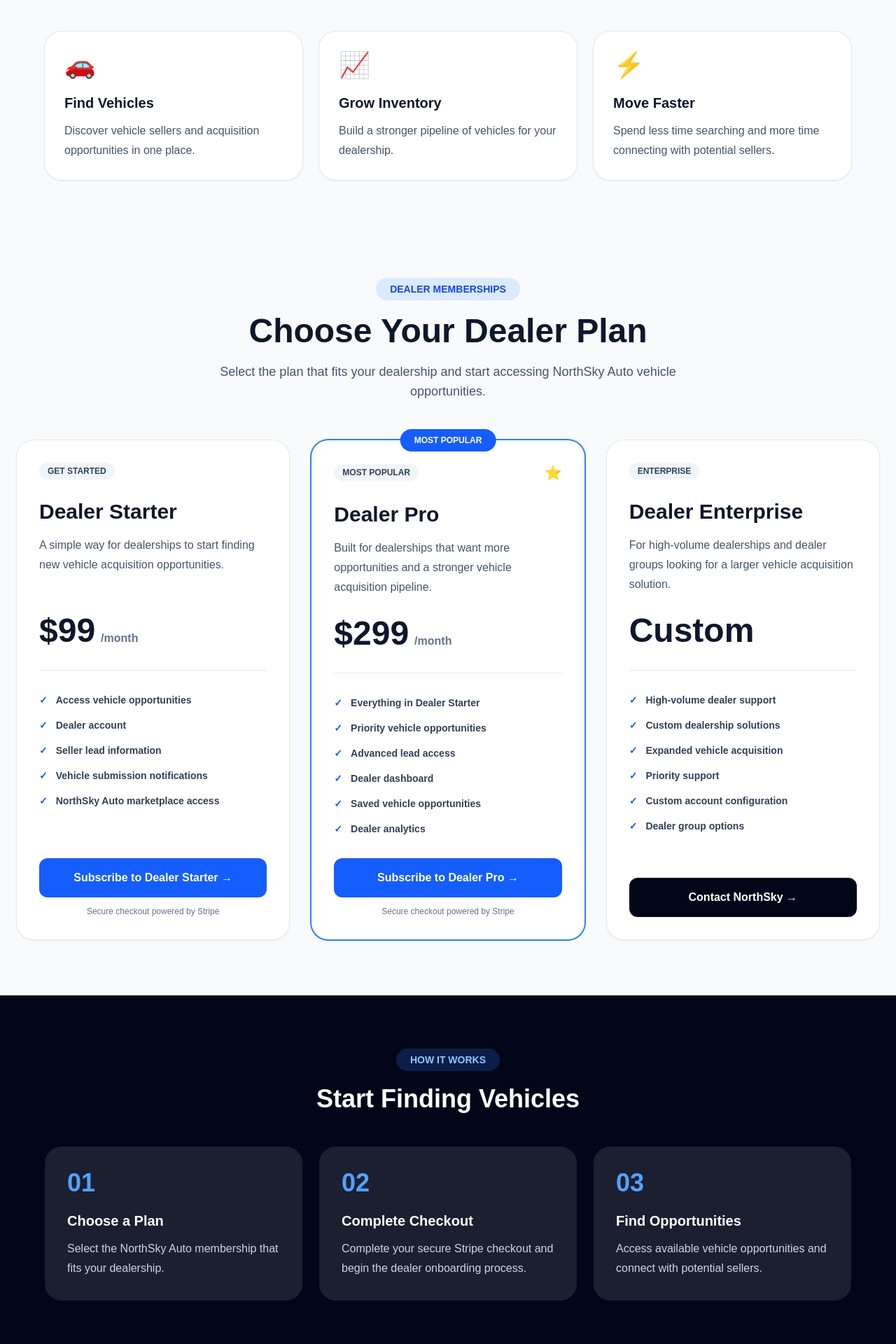
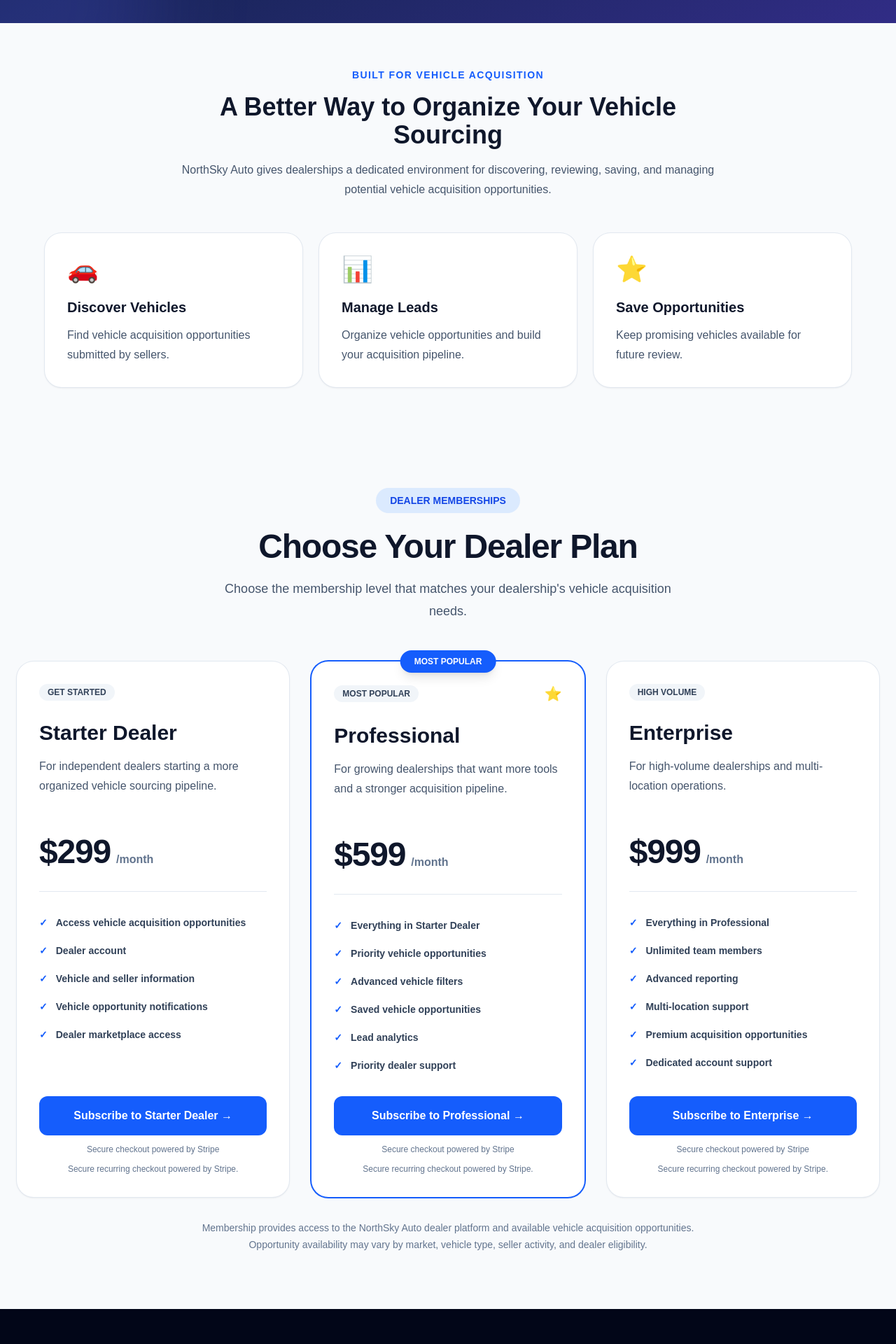
Before and after one commit to Goldylox752/NorthSky-Auto, a Next.js app: page /buyers in a window 1280 px wide. Shown: the part 680-2600 px from the top of the page at 70% size. Built offline with nearby package versions, Linux system fonts and the light colour scheme.

Commit message:
Update page.jsx

```diff
--- a/app/buyers/page.jsx
+++ b/app/buyers/page.jsx
@@ -1,160 +1,205 @@
 import Link from "next/link";
 import DealerCheckoutButton from "@/components/DealerCheckoutButton";
 export const metadata = {
-  title: "Dealer Plans | NorthSky Auto",
+  title: "Dealer Memberships | NorthSky Auto",
   description:
-    "Choose a NorthSky Auto dealer plan and get access to vehicle acquisition opportunities from sellers across Canada.",
+    "Choose a NorthSky Auto dealer membership and access vehicle acquisition opportunities from sellers across Canada.",
 };
 const plans = [
   {
-    name: "Dealer Starter",
+    name: "Starter Dealer",
     plan: "starter",
-    price: "$99",
+    price: "$299",
     period: "/month",
     description:
-      "A simple way for dealerships to start finding new vehicle acquisition opportunities.",
+      "For independent dealers starting a more organized vehicle sourcing pipeline.",
     badge: "GET STARTED",
     features: [
-      "Access vehicle opportunities",
+      "Access vehicle acquisition opportunities",
       "Dealer account",
-      "Seller lead information",
-      "Vehicle submission notifications",
-      "NorthSky Auto marketplace access",
+      "Vehicle and seller information",
+      "Vehicle opportunity notifications",
+      "Dealer marketplace access",
     ],
   },
   {
-    name: "Dealer Pro",
+    name: "Professional",
     plan: "professional",
-    price: "$299",
+    price: "$599",
     period: "/month",
     description:
-      "Built for dealerships that want more opportunities and a stronger vehicle acquisition pipeline.",
+      "For growing dealerships that want more tools and a stronger acquisition pipeline.",
     badge: "MOST POPULAR",
     popular: true,
     features: [
-      "Everything in Dealer Starter",
+      "Everything in Starter Dealer",
       "Priority vehicle opportunities",
-      "Advanced lead access",
-      "Dealer dashboard",
+      "Advanced vehicle filters",
       "Saved vehicle opportunities",
-      "Dealer analytics",
+      "Lead analytics",
+      "Priority dealer support",
     ],
   },
   {
-    name: "Dealer Enterprise",
+    name: "Enterprise",
     plan: "enterprise",
-    price: "Custom",
-    period: "",
+    price: "$999",
+    period: "/month",
     description:
-      "For high-volume dealerships and dealer groups looking for a larger vehicle acquisition solution.",
-    badge: "ENTERPRISE",
+      "For high-volume dealerships and multi-location operations.",
+    badge: "HIGH VOLUME",
     features: [
-      "High-volume dealer support",
-      "Custom dealership solutions",
-      "Expanded vehicle acquisition",
-      "Priority support",
-      "Custom account configuration",
-      "Dealer group options",
+      "Everything in Professional",
+      "Unlimited team members",
+      "Advanced reporting",
+      "Multi-location support",
+      "Premium acquisition opportunities",
+      "Dedicated account support",
     ],
+  },
+];
+const benefits = [
+  {
+    icon: "🚗",
+    title: "Discover Vehicles",
+    text: "Find vehicle acquisition opportunities submitted by sellers.",
+  },
+  {
+    icon: "📊",
+    title: "Manage Leads",
+    text: "Organize vehicle opportunities and build your acquisition pipeline.",
+  },
+  {
+    icon: "⭐",
+    title: "Save Opportunities",
+    text: "Keep promising vehicles available for future review.",
+  },
+];
+const steps = [
+  {
+    number: "01",
+    title: "Choose Your Plan",
+    text: "Select the dealer membership that fits your dealership.",
+  },
+  {
+    number: "02",
+    title: "Complete Checkout",
+    text: "Subscribe securely through Stripe and begin the dealer onboarding process.",
+  },
+  {
+    number: "03",
+    title: "Dealer Access",
+    text: "Access your dealer environment and available vehicle opportunities.",
+  },
+  {
+    number: "04",
+    title: "Build Your Pipeline",
+    text: "Review opportunities and identify vehicles that may fit your inventory needs.",
   },
 ];
 export default function BuyersPage() {
   return (
     <main className="min-h-screen bg-slate-50 text-slate-900">
       {/* HERO */}
-      <section className="bg-gradient-to-br from-slate-950 via-blue-950 to-indigo-800 px-6 py-24 text-white">
-        <div className="mx-auto max-w-6xl text-center">
-          <span className="inline-flex rounded-full bg-blue-500/20 px-5 py-2 text-sm font-black text-blue-300">
-            NORTHSKY AUTO DEALER NETWORK
+      <section className="relative overflow-hidden bg-gradient-to-br from-slate-950 via-blue-950 to-indigo-900 px-6 py-24 text-white">
+        <div className="absolute -right-40 -top-40 h-96 w-96 rounded-full bg-blue-500/20 blur-3xl" />
+        <div className="absolute -bottom-40 -left-40 h-96 w-96 rounded-full bg-indigo-500/20 blur-3xl" />
+        <div className="relative mx-auto max-w-6xl text-center">
+          <span className="inline-flex rounded-full bg-blue-500/20 px-5 py-2 text-sm font-black tracking-wide text-blue-300 ring-1 ring-blue-400/20">
+            NORTHSKY AUTO FOR DEALERS
           </span>
-          <h1 className="mx-auto mt-7 max-w-4xl text-5xl font-black leading-tight md:text-6xl">
-            Find More Vehicles.
+          <h1 className="mx-auto mt-7 max-w-4xl text-5xl font-black leading-tight tracking-tight md:text-6xl">
+            Find Vehicles.
             <span className="block text-blue-400">
-              Grow Your Dealership.
+              Build Your Inventory Pipeline.
             </span>
           </h1>
           <p className="mx-auto mt-6 max-w-3xl text-lg leading-8 text-slate-300 md:text-xl">
-            Join NorthSky Auto and discover vehicle acquisition
-            opportunities from sellers looking to sell cars, trucks,
-            SUVs, and commercial vehicles across Canada.
+            NorthSky Auto helps dealerships discover vehicle acquisition
+            opportunities submitted by sellers across Canada.
           </p>
           <div className="mt-9 flex flex-wrap justify-center gap-4">
             <a
               href="#plans"
-              className="rounded-xl bg-blue-500 px-8 py-4 font-black text-white transition hover:bg-blue-600"
+              className="rounded-xl bg-blue-600 px-8 py-4 font-black text-white shadow-lg transition hover:bg-blue-500"
             >
               View Dealer Plans →
             </a>
             <Link
               href="/dealer"
-              className="rounded-xl border border-white/30 px-8 py-4 font-black text-white transition hover:bg-white/10"
+              className="rounded-xl border border-white/20 bg-white/5 px-8 py-4 font-black text-white transition hover:bg-white hover:text-slate-950"
             >
-              Dealer Login
+              Dealer Portal
             </Link>
+          </div>
+          <div className="mt-8 flex flex-wrap justify-center gap-x-6 gap-y-3 text-sm text-slate-300">
+            <span>✓ Canadian-focused marketplace</span>
+            <span>✓ Monthly memberships</span>
+            <span>✓ Secure Stripe checkout</span>
           </div>
         </div>
       </section>
       {/* VALUE PROPOSITION */}
       <section className="px-6 py-16">
-        <div className="mx-auto grid max-w-6xl gap-6 md:grid-cols-3">
-          <div className="rounded-3xl bg-white p-7 shadow-sm ring-1 ring-slate-200">
-            <div className="text-4xl">🚗</div>
-            <h2 className="mt-5 text-xl font-black">
-              Find Vehicles
+        <div className="mx-auto max-w-6xl">
+          <div className="mx-auto max-w-3xl text-center">
+            <p className="text-sm font-black uppercase tracking-widest text-blue-600">
+              Built For Vehicle Acquisition
+            </p>
+            <h2 className="mt-4 text-3xl font-black md:text-4xl">
+              A Better Way to Organize Your Vehicle Sourcing
             </h2>
-            <p className="mt-3 leading-7 text-slate-600">
-              Discover vehicle sellers and acquisition opportunities
-              in one place.
+            <p className="mt-4 leading-7 text-slate-600">
+              NorthSky Auto gives dealerships a dedicated environment
+              for discovering, reviewing, saving, and managing potential
+              vehicle acquisition opportunities.
             </p>
           </div>
-          <div className="rounded-3xl bg-white p-7 shadow-sm ring-1 ring-slate-200">
-            <div className="text-4xl">📈</div>
-            <h2 className="mt-5 text-xl font-black">
-              Grow Inventory
-            </h2>
+          <div className="mt-12 grid gap-6 md:grid-cols-3">
+            {benefits.map((benefit) => (
+              <div
+                key={benefit.title}
+                className="rounded-3xl bg-white p-8 shadow-sm ring-1 ring-slate-200 transition hover:-translate-y-1 hover:shadow-lg"
+              >
+                <div className="text-4xl">{benefit.icon}</div>
+                <h3 className="mt-5 text-xl font-black">
+                  {benefit.title}
+                </h3>
                 <p className="mt-3 leading-7 text-slate-600">
-              Build a stronger pipeline of vehicles for your dealership.
+                  {benefit.text}
                 </p>
               </div>
-          <div className="rounded-3xl bg-white p-7 shadow-sm ring-1 ring-slate-200">
-            <div className="text-4xl">⚡</div>
-            <h2 className="mt-5 text-xl font-black">
-              Move Faster
-            </h2>
-            <p className="mt-3 leading-7 text-slate-600">
-              Spend less time searching and more time connecting with
-              potential sellers.
-            </p>
+            ))}
           </div>
         </div>
       </section>
       {/* PLANS */}
-      <section id="plans" className="px-6 py-20">
+      <section id="plans" className="scroll-mt-20 px-6 py-20">
         <div className="mx-auto max-w-7xl">
           <div className="text-center">
-            <span className="rounded-full bg-blue-100 px-5 py-2 text-sm font-black text-blue-700">
+            <span className="inline-flex rounded-full bg-blue-100 px-5 py-2 text-sm font-black text-blue-700">
               DEALER MEMBERSHIPS
             </span>
-            <h2 className="mt-6 text-4xl font-black md:text-5xl">
+            <h2 className="mt-6 text-4xl font-black tracking-tight md:text-5xl">
               Choose Your Dealer Plan
             </h2>
-            <p className="mx-auto mt-5 max-w-2xl text-lg text-slate-600">
-              Select the plan that fits your dealership and start
-              accessing NorthSky Auto vehicle opportunities.
+            <p className="mx-auto mt-5 max-w-2xl text-lg leading-8 text-slate-600">
+              Choose the membership level that matches your dealership's
+              vehicle acquisition needs.
             </p>
           </div>
           <div className="mt-14 grid gap-8 lg:grid-cols-3">
             {plans.map((plan) => (
               <div
                 key={plan.plan}
-                className={`relative flex flex-col rounded-3xl bg-white p-8 shadow-sm ring-1 transition hover:-translate-y-1 hover:shadow-xl ${
+                className={`relative flex flex-col rounded-3xl bg-white p-8 shadow-sm transition hover:-translate-y-1 hover:shadow-xl ${
                   plan.popular
-                    ? "ring-2 ring-blue-500"
-                    : "ring-slate-200"
+                    ? "ring-2 ring-blue-600"
+                    : "ring-1 ring-slate-200"
                 }`}
               >
                 {plan.popular && (
-                  <div className="absolute -top-4 left-1/2 -translate-x-1/2 rounded-full bg-blue-600 px-5 py-2 text-xs font-black text-white">
+                  <div className="absolute -top-4 left-1/2 -translate-x-1/2 whitespace-nowrap rounded-full bg-blue-600 px-5 py-2 text-xs font-black text-white shadow-lg">
                     MOST POPULAR
                   </div>
                 )}
@@ -163,9 +208,7 @@
                     {plan.badge}
                   </span>
                   {plan.popular && (
-                    <span className="text-xl">
-                      ⭐
-                    </span>
+                    <span className="text-xl">⭐</span>
                   )}
                 </div>
                 <h3 className="mt-7 text-3xl font-black">
@@ -175,21 +218,19 @@
                   {plan.description}
                 </p>
                 <div className="mt-7">
-                  <span className="text-5xl font-black">
+                  <span className="text-5xl font-black tracking-tight">
                     {plan.price}
                   </span>
-                  {plan.period && (
                   <span className="ml-2 font-semibold text-slate-500">
                     {plan.period}
                   </span>
-                  )}
                 </div>
                 <div className="my-8 h-px bg-slate-200" />
                 <ul className="space-y-4">
                   {plan.features.map((feature) => (
                     <li
                       key={feature}
-                      className="flex gap-3 text-sm font-semibold text-slate-700"
+                      className="flex gap-3 text-sm font-semibold leading-6 text-slate-700"
                     >
                       <span className="font-black text-blue-600">
                         ✓
@@ -199,71 +240,104 @@
                   ))}
                 </ul>
                 <div className="mt-auto pt-8">
-                  {plan.plan === "enterprise" ? (
-                    <Link
-                      href="/contact"
-                      className="flex w-full justify-center rounded-xl bg-slate-950 px-6 py-4 font-black text-white transition hover:bg-slate-800"
-                    >
-                      Contact NorthSky →
-                    </Link>
-                  ) : (
                   <DealerCheckoutButton
                     plan={plan.plan}
                     label={`Subscribe to ${plan.name}`}
                   />
-                  )}
+                  <p className="mt-3 text-center text-xs text-slate-500">
+                    Secure recurring checkout powered by Stripe.
+                  </p>
                 </div>
+              </div>
+            ))}
+          </div>
+          <p className="mx-auto mt-8 max-w-3xl text-center text-sm leading-6 text-slate-500">
+            Membership provides access to the NorthSky Auto dealer
+            platform and available vehicle acquisition opportunities.
+            Opportunity availability may vary by market, vehicle type,
+            seller activity, and dealer eligibility.
+          </p>
+        </div>
+      </section>
+      {/* HOW IT WORKS */}
+      <section className="bg-slate-950 px-6 py-20 text-white">
+        <div className="mx-auto max-w-7xl">
+          <div className="mx-auto max-w-3xl text-center">
+            <span className="inline-flex rounded-full bg-blue-500/20 px-5 py-2 text-sm font-black tracking-wide text-blue-300">
+              HOW IT WORKS
+            </span>
+            <h2 className="mt-6 text-4xl font-black md:text-5xl">
+              Start Building Your Acquisition Pipeline
+            </h2>
+            <p className="mt-5 leading-8 text-slate-400">
+              Getting started is designed to be simple.
+            </p>
+          </div>
+          <div className="mt-12 grid gap-6 md:grid-cols-2 lg:grid-cols-4">
+            {steps.map((step) => (
+              <div
+                key={step.number}
+                className="rounded-3xl bg-white/10 p-8 ring-1 ring-white/10"
+              >
+                <div className="text-4xl font-black text-blue-400">
+                  {step.number}
+                </div>
+                <h3 className="mt-5 text-xl font-black">
+                  {step.title}
+                </h3>
+                <p className="mt-3 text-sm leading-7 text-slate-300">
+                  {step.text}
+                </p>
               </div>
             ))}
           </div>
         </div>
       </section>
-      {/* HOW IT WORKS */}
-      <section className="bg-slate-950 px-6 py-20 text-white">
+      {/* PLATFORM FEATURES */}
+      <section className="px-6 py-20">
         <div className="mx-auto max-w-6xl">
-          <div className="text-center">
-            <span className="rounded-full bg-blue-500/20 px-5 py-2 text-sm font-black text-blue-300">
-              HOW IT WORKS
-            </span>
-            <h2 className="mt-6 text-4xl font-black">
-              Start Finding Vehicles
+          <div className="grid gap-6 md:grid-cols-2">
+            <div className="rounded-3xl bg-white p-8 shadow-sm ring-1 ring-slate-200">
+              <div className="text-4xl">🔎</div>
+              <h2 className="mt-5 text-2xl font-black">
+                Discover Potential Inventory
               </h2>
-          </div>
-          <div className="mt-12 grid gap-6 md:grid-cols-3">
-            <div className="rounded-3xl bg-white/10 p-8">
-              <div className="text-4xl font-black text-blue-400">
-                01
-              </div>
-              <h3 className="mt-5 text-xl font-black">
-                Choose a Plan
-              </h3>
-              <p className="mt-3 leading-7 text-slate-300">
-                Select the NorthSky Auto membership that fits your
-                dealership.
+              <p className="mt-4 leading-7 text-slate-600">
+                Review vehicle opportunities submitted through the
+                NorthSky Auto marketplace and identify vehicles that may
+                fit your dealership.
               </p>
             </div>
-            <div className="rounded-3xl bg-white/10 p-8">
-              <div className="text-4xl font-black text-blue-400">
-                02
-              </div>
-              <h3 className="mt-5 text-xl font-black">
-                Complete Checkout
-              </h3>
-              <p className="mt-3 leading-7 text-slate-300">
-                Complete your secure Stripe checkout and begin the
-                dealer onboarding process.
+            <div className="rounded-3xl bg-white p-8 shadow-sm ring-1 ring-slate-200">
+              <div className="text-4xl">📊</div>
+              <h2 className="mt-5 text-2xl font-black">
+                Manage Your Pipeline
+              </h2>
+              <p className="mt-4 leading-7 text-slate-600">
+                Organize potential acquisitions and use your dealer
+                tools to manage opportunities as your sourcing activity
+                grows.
               </p>
             </div>
-            <div className="rounded-3xl bg-white/10 p-8">
-              <div className="text-4xl font-black text-blue-400">
-                03
+            <div className="rounded-3xl bg-white p-8 shadow-sm ring-1 ring-slate-200">
+              <div className="text-4xl">⭐</div>
+              <h2 className="mt-5 text-2xl font-black">
+                Save Promising Vehicles
+              </h2>
+              <p className="mt-4 leading-7 text-slate-600">
+                Keep vehicles you're interested in available for
+                additional review and follow-up.
+              </p>
             </div>
-              <h3 className="mt-5 text-xl font-black">
-                Find Opportunities
-              </h3>
-              <p className="mt-3 leading-7 text-slate-300">
-                Access available vehicle opportunities and connect
-                with potential sellers.
+            <div className="rounded-3xl bg-white p-8 shadow-sm ring-1 ring-slate-200">
+              <div className="text-4xl">⚡</div>
+              <h2 className="mt-5 text-2xl font-black">
+                Move With Better Information
+              </h2>
+              <p className="mt-4 leading-7 text-slate-600">
+                Review available seller and vehicle information before
+                deciding which acquisition opportunities deserve your
+                attention.
               </p>
             </div>
           </div>
@@ -271,29 +345,38 @@
       </section>
       {/* CTA */}
       <section className="px-6 py-20">
-        <div className="mx-auto max-w-5xl rounded-3xl bg-gradient-to-br from-blue-600 to-indigo-700 p-10 text-center text-white md:p-14">
-          <h2 className="text-4xl font-black">
-            Have Questions Before Joining?
+        <div className="mx-auto max-w-5xl overflow-hidden rounded-3xl bg-gradient-to-br from-blue-600 to-indigo-700 p-10 text-center text-white shadow-xl md:p-14">
+          <h2 className="text-4xl font-black md:text-5xl">
+            Ready to Start Sourcing?
           </h2>
-          <p className="mx-auto mt-5 max-w-2xl text-lg text-blue-100">
-            Contact NorthSky Auto if you want to discuss dealer
-            membership, enterprise options, or the vehicle acquisition
-            network.
+          <p className="mx-auto mt-5 max-w-2xl text-lg leading-8 text-blue-100">
+            Choose your NorthSky Auto dealer membership and start building
+            a more organized vehicle acquisition pipeline.
           </p>
+          <div className="mt-9 flex flex-wrap justify-center gap-4">
+            <a
+              href="#plans"
+              className="rounded-xl bg-white px-8 py-4 font-black text-blue-700 shadow-lg transition hover:bg-blue-50"
+            >
+              Choose a Dealer Plan →
+            </a>
             <Link
               href="/contact"
-            className="mt-8 inline-flex rounded-xl bg-white px-8 py-4 font-black text-blue-600 transition hover:bg-blue-50"
+              className="rounded-xl border border-white/40 bg-white/10 px-8 py-4 font-black text-white transition hover:bg-white hover:text-blue-700"
             >
-            Contact NorthSky Auto →
+              Contact NorthSky Auto
             </Link>
+          </div>
         </div>
       </section>
       {/* DISCLOSURE */}
-      <section className="border-t bg-white px-6 py-8">
+      <section className="border-t border-slate-200 bg-white px-6 py-8">
         <div className="mx-auto max-w-4xl text-center text-sm leading-6 text-slate-500">
           NorthSky Auto dealer memberships are subject to applicable
-          membership terms and account requirements. Subscription
-          payments are securely processed through Stripe.
+          membership terms and account requirements. Subscription payments
+          are processed securely through Stripe. Vehicle opportunities
+          and seller availability are not guaranteed and may vary by
+          market and inventory.
         </div>
       </section>
     </main>
```
Lines whose indentation alone changed are shown as unchanged.
